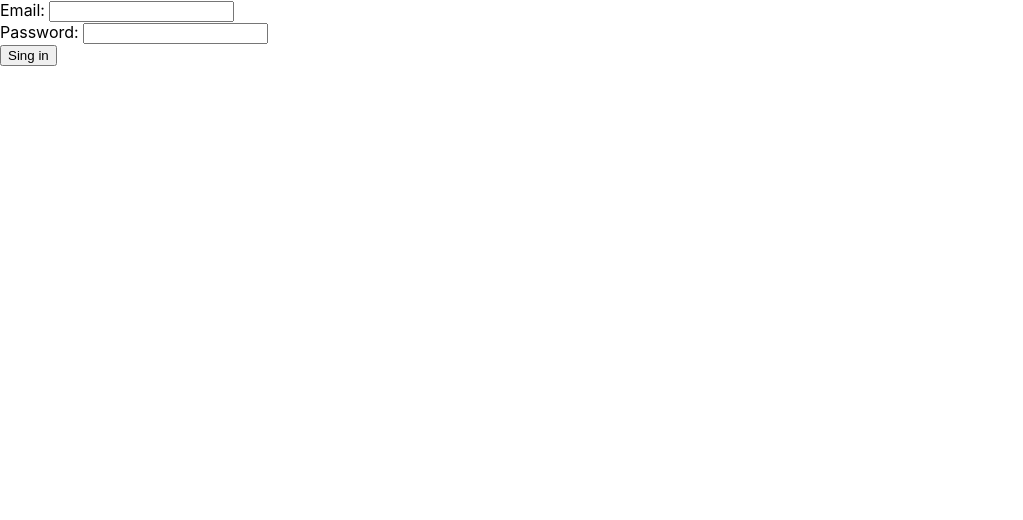
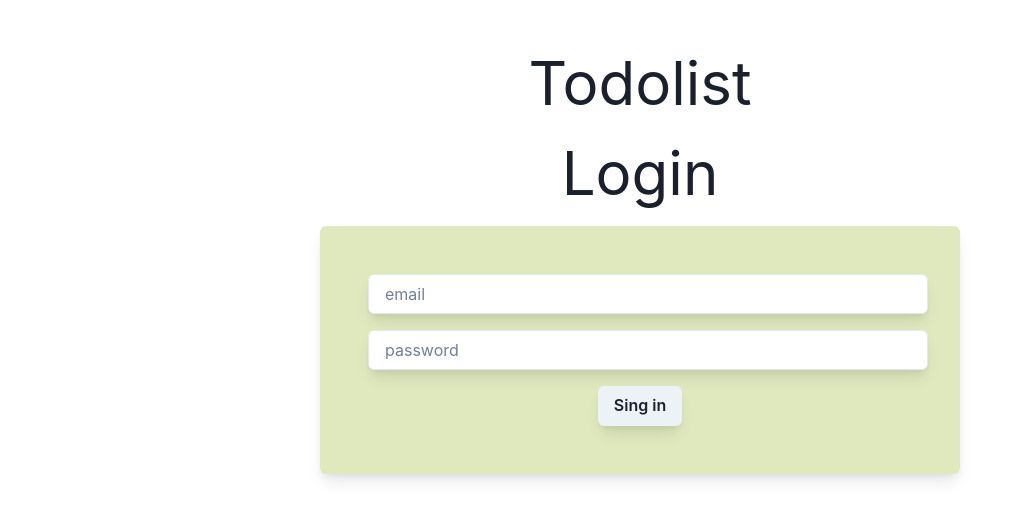
Before and after one commit to BaselQq/React-Todolist-Frontend, a React (Create React App) app: page / in a window 1280 px wide. Shown: the top 520 px of the page, without its empty margins (0-1023 px from the left). Built offline with nearby package versions, Linux system fonts and the light colour scheme.

Commit message:
added login page styling

```diff
--- a/package.json
+++ b/package.json
@@ -3,10 +3,14 @@
   "version": "0.1.0",
   "private": true,
   "dependencies": {
+    "@chakra-ui/react": "^2.8.1",
+    "@emotion/react": "^11.11.1",
+    "@emotion/styled": "^11.11.0",
     "@testing-library/jest-dom": "^5.17.0",
     "@testing-library/react": "^13.4.0",
     "@testing-library/user-event": "^13.5.0",
     "axios": "^1.5.0",
+    "framer-motion": "^10.16.4",
     "react": "^18.2.0",
     "react-dom": "^18.2.0",
     "react-router-dom": "^6.16.0",
--- a/src/App.js
+++ b/src/App.js
@@ -1,9 +1,12 @@
+import { ChakraProvider } from '@chakra-ui/react';
 import './App.css';
 import Login from './Login';
 
 function App() {
   return (
-    <Login/>
+    <ChakraProvider>
+      <Login/>
+    </ChakraProvider>
   );
 }
 
--- a/src/Login.js
+++ b/src/Login.js
@@ -1,6 +1,7 @@
 import React, { useEffect, useState } from 'react';
 import axios from 'axios';
-import { Outlet } from 'react-router-dom';
+import { Form, Outlet } from 'react-router-dom';
+import { AbsoluteCenter, Box, Button, Center, FormControl, FormErrorMessage, FormHelperText, FormLabel, Input, Text } from '@chakra-ui/react';
 
 function Login() {
     const [email, setEmail] = useState('');
@@ -32,7 +33,7 @@ function Login() {
                 setUser(response.data.user);
             }
         } catch(err) {
-            setError('Invailid login credentials');
+            setError('Login Credentials missing');
         }
     }
 
@@ -46,31 +47,59 @@ function Login() {
         <div>
             {user ? (
             <div>
-                {/* <p>Welcome, {user.name}!</p> */}
                 <Outlet/>
                 <button onClick={handleLogout}>Logout</button>
             </div>
             ) : (
-                <form onSubmit={handleSubmit}>
                 <div>
-                        <label>Email: </label>
-                        <input
+                    <Center mt={30}>
+                        <Box w="50%" rounded="md" p="2" bg="white">
+                            <Center>
+                                <Text fontSize="6xl">Todolist</Text>
+                            </Center>
+                            <Center>
+                                <Text fontSize="6xl">Login</Text>
+                            </Center>
+                        </Box>
+                    </Center>
+                    <Center >
+                        <Box boxShadow="lg" w="50%" rounded="md" p="10" bg="white" background='#E0E9BE'>
+                            <Form onSubmit={handleSubmit}>
+                                <div>
+                                    <FormControl>
+                                    <Input
+                                        boxShadow="lg"
+                                        rounded="md"
+                                        placeholder="email"
+                                        m={2}
+                                        background="white"
                                         type="email"
                                         value={email}
                                         onChange={(e) => setEmail(e.target.value)}
                                     />
                                     <div>
-                            <label>Password: </label>
-                            <input
+                                        <Input
+                                            boxShadow="lg"
+                                            rounded="md"
+                                            placeholder="password"
+                                            color="black"
+                                            background="white"
+                                            m={2}
                                             type="password"
                                             value={password}
                                             onChange={(e) => setPassword(e.target.value)}
                                         />
                                     </div>
-                        <button type="submit">Sing in</button>
                                     {error && <p style={{color: 'red'}}>{error}</p>}
+                                    <Center>
+                                    <Button boxShadow="lg" rounded="md" m={2} type='submit'>Sing in</Button>
+                                    </Center>
+                                    </FormControl>
                                 </div>
-                </form>
+                            </Form>
+                        </Box>
+                    </Center>
+                </div>
             )
         }
         </div>
```
Also changed, not shown: 1 other file (tests, documents, lock files or other folders). Lines whose indentation alone changed are shown as unchanged.
